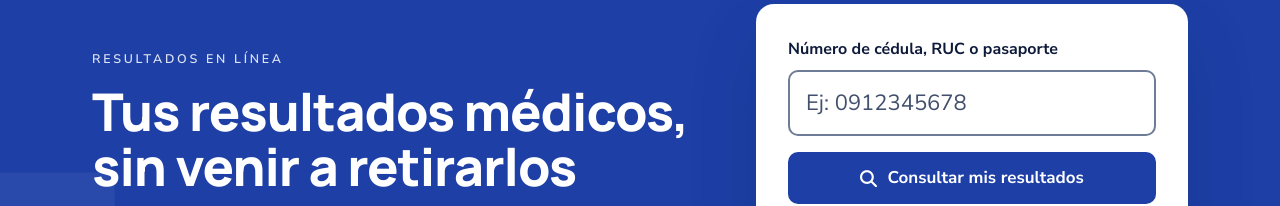
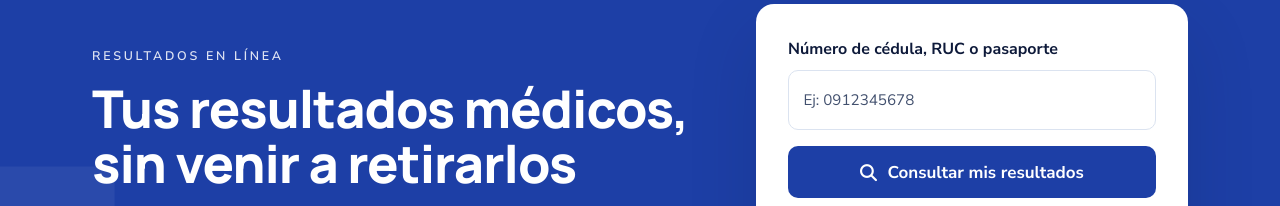
Before and after one commit to yeyodev1/centro-medico-lili-perez-frontapp, a Vue app: page / in a window 1280 px wide. Shown: the part 150-356 px from the top of the page. Built offline with nearby package versions, Linux system fonts and the light colour scheme; no server answers.

Commit message:
fix: no aplicar estilos de campo de texto a checkbox y radio

```diff
--- a/src/styles/global.scss
+++ b/src/styles/global.scss
@@ -75,7 +75,8 @@ button {
   cursor: pointer;
 }
 
-input,
+// Checkbox y radio quedan fuera: con width 100% y padding se deforman.
+input:not([type='checkbox']):not([type='radio']),
 select,
 textarea {
   font: inherit;
```
